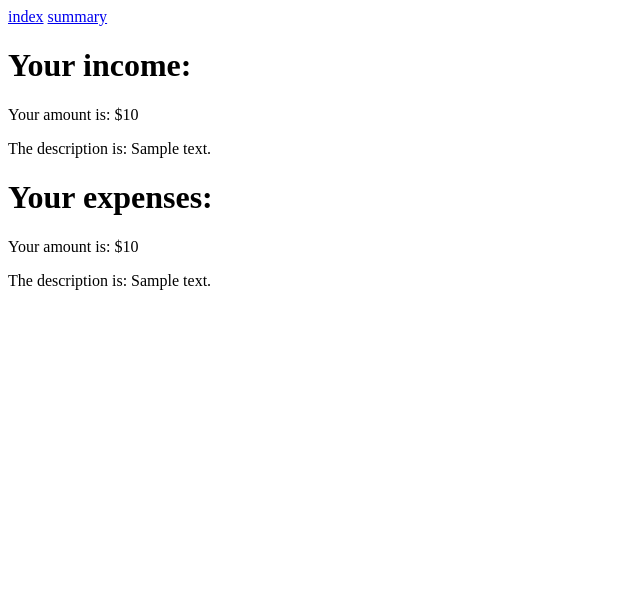
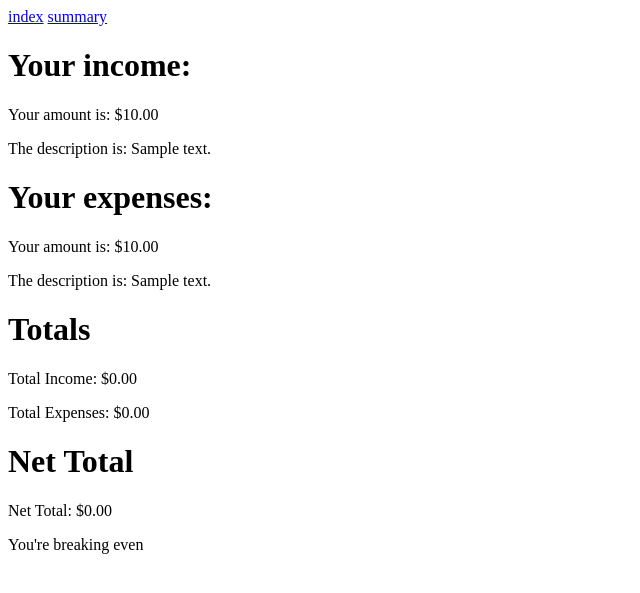
Before and after one commit to Jaxon-Ford/Budget-Buddy-, a Flask app: template templates/summary.html in a window 1280 px wide. Shown: the top 593 px of the page, without its empty margins (0-640 px from the left). Run offline with Flask 3, Linux system fonts and the light colour scheme; the template is opened without the code that fills it: most values are stand-ins (such as "Sample title", 1, 10 or a date in 2020); parts of the project's set-up code (start-up, migrations or seed data) failed here and were passed over.

Commit message:
integrated oop logic, added methods py, tried to integrate session-based storage

```diff
--- a/app.py
+++ b/app.py
@@ -1,21 +1,16 @@
-from flask import Flask, request, session, render_template, flash
-from models import *
+from flask import Flask, request, render_template, flash, redirect, url_for
+from methods import *
 
 app = Flask(__name__)
 app.secret_key = "secretkey123"
-
-INCOMES = []
-EXPENSES = []
 
 @app.route("/")
 def home():
     return render_template("index.html")
 
 
-@app.route("/income_submission", methods=["POST"])
+@app.route("/income_submission", methods=["POST", "GET"])
 def income_submission():
-    global INCOMES
-
     income_amount = request.form["amount"]
     income_description = request.form["description"]
 
@@ -38,14 +33,18 @@ def income_submission():
     if error:
         return render_template("index.html")
 
-    INCOMES.append({"id" : len(INCOMES), "amount": income_amount, "description": income_description})
-    return render_template("/index.html", income_amount=income_amount, income_description=income_description)
+    session["incomes"].append({
+        "id": len(session["incomes"]),
+        "amount": income_amount,
+        "description": income_description
+    })
+
+    print(session["incomes"])
+    return redirect(url_for("home"))
 
 
-@app.route("/expense_submission", methods=["POST"])
+@app.route("/expense_submission", methods=["POST", "GET"])
 def expense_submission():
-    global EXPENSES
-
     expense_amount = request.form["amount"]
     expense_description = request.form["description"]
 
@@ -68,23 +67,33 @@ def expense_submission():
     if error:
         return render_template("index.html")
 
-    EXPENSES.append({"id": len(EXPENSES), "amount": expense_amount, "description": expense_description})
-    return render_template("/index.html", expense_amount=expense_amount, expense_description=expense_description)
+    session["expenses"].append({
+        "id": len(session["expenses"]),
+        "amount": expense_amount,
+        "description": expense_description
+    })
+
+    print(session["expenses"])
+    return redirect(url_for("home"))
 
 
 @app.route("/summary")
 def summary():
-    global INCOMES, EXPENSES
+    incomes = load_incomes()
+    expenses = load_expenses()
+    manager = BudgetManager(incomes, expenses)
 
-    if not INCOMES and not EXPENSES:
-        return render_template("index.html")
-    return render_template("summary.html", budgets=INCOMES, expenses=EXPENSES)
+    print(session["incomes"])
+    print(session["expenses"])
+
+
+    return render_template("summary.html", incomes=incomes, expenses=expenses, manager=manager)
 
 
 @app.route("/reset")
 def reset():
     session.clear()
-    return render_template("index.html")
+    return redirect(url_for("home"))
 
 
 @app.errorhandler(404)
@@ -94,3 +103,4 @@ def page_not_found(e):
 
 if __name__ == '__main__':
     app.run(host="127.0.0.1", port=5000, debug=True, use_reloader=False)
+    init_session()
--- a/templates/base.html
+++ b/templates/base.html
@@ -5,8 +5,8 @@
     <title>Budget Tracker</title>
 </head>
 <body>
-    <a href="/">index</a>
-    <a href="summary.html">summary</a>
+    <a href="{{ url_for('home') }}">index</a>
+    <a href="{{ url_for('summary') }}">summary</a>
     {% block content %}
     {% endblock %}
 </body>
--- a/templates/summary.html
+++ b/templates/summary.html
@@ -4,19 +4,36 @@
 <div class="budget" style="width: 18rem;">
     <h1>Your income:</h1>
 
-    {% for b in budgets %}
-        <p>Your amount is: ${{b["amount"]}}</p>
-        <p>The description is: {{b["description"]}}</p>
+    {% for i in incomes %}
+        <p>Your amount is: ${{"%.2f"|format(i.amount)}}</p>
+        <p>The description is: {{i.description}}</p>
     {% endfor %}
 </div>
 
 <div class="card" style="width: 18rem;">
     <h1>Your expenses:</h1>
     {% for e in expenses %}
-        <p>Your amount is: ${{e["amount"]}}</p>
-        <p>The description is: {{e["description"]}}</p>
+        <p>Your amount is: ${{"%.2f"|format(e.amount)}}</p>
+        <p>The description is: {{e.description}}</p>
     {% endfor %}
 </div>
 
+<div>
+    <h1>Totals</h1>
+    <p>Total Income: ${{"%.2f"|format(manager.get_total_income())}}</p>
+    <p>Total Expenses: ${{"%.2f"|format(manager.get_total_expense())}}</p>
+</div>
 
+<div>
+    <h1>Net Total</h1>
+    {% set net_total = manager.get_net_total() %}
+    <p>Net Total: ${{"%.2f"|format(net_total)}}</p>
+    {% if net_total > 0 %}
+        <p style="color:green">You have a surplus</p>
+    {% elif net_total < 0 %}
+        <p style="color:red">You're in a deficit</p>
+    {% else %}
+        <p>You're breaking even</p>
+    {% endif %}
+</div>
 {% endblock %}
```
Also changed, not shown: methods.py (added, +14 -0 lines), models.py (+10 -11 lines), templates/index.html (+4 -4 lines).
